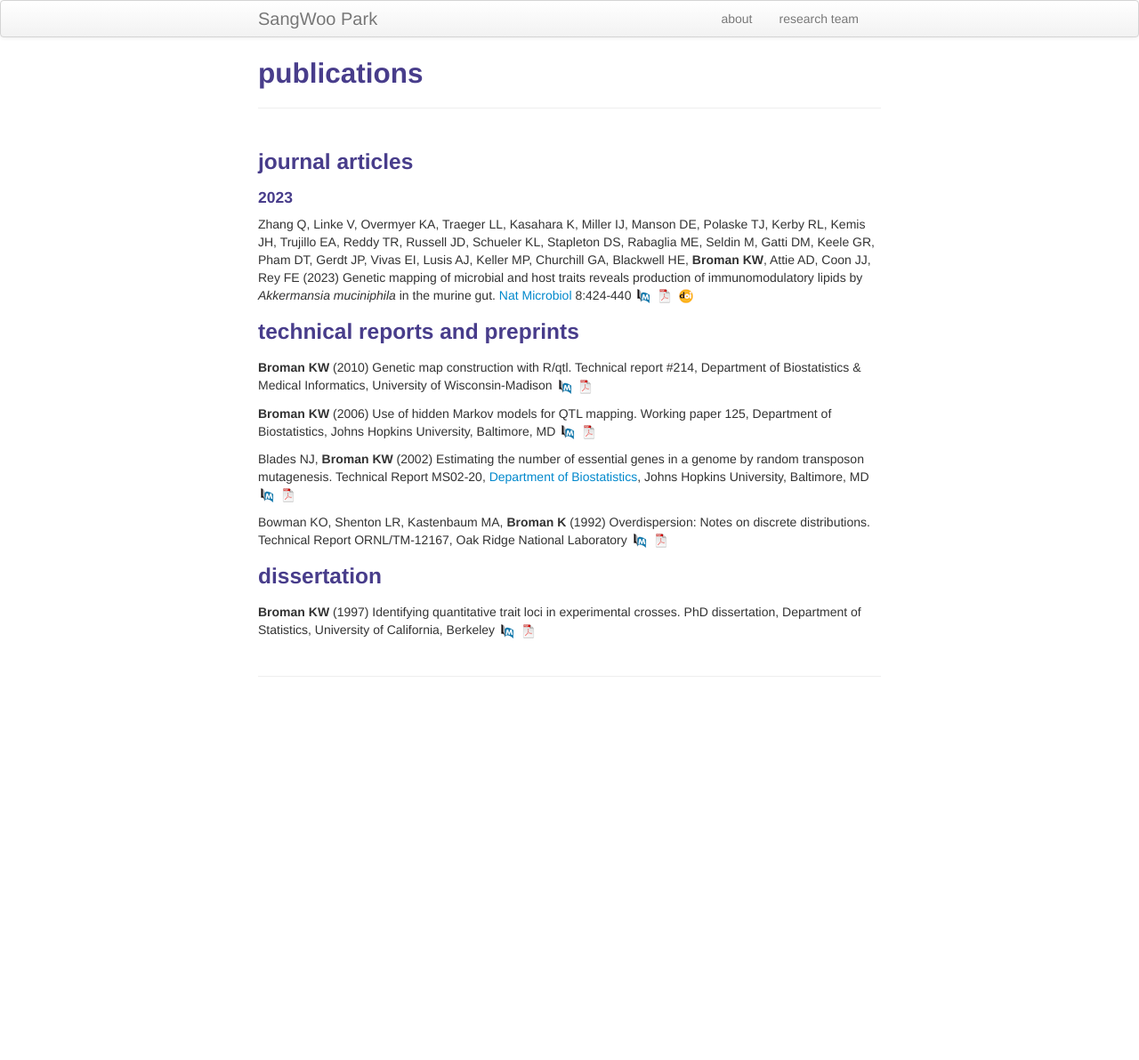
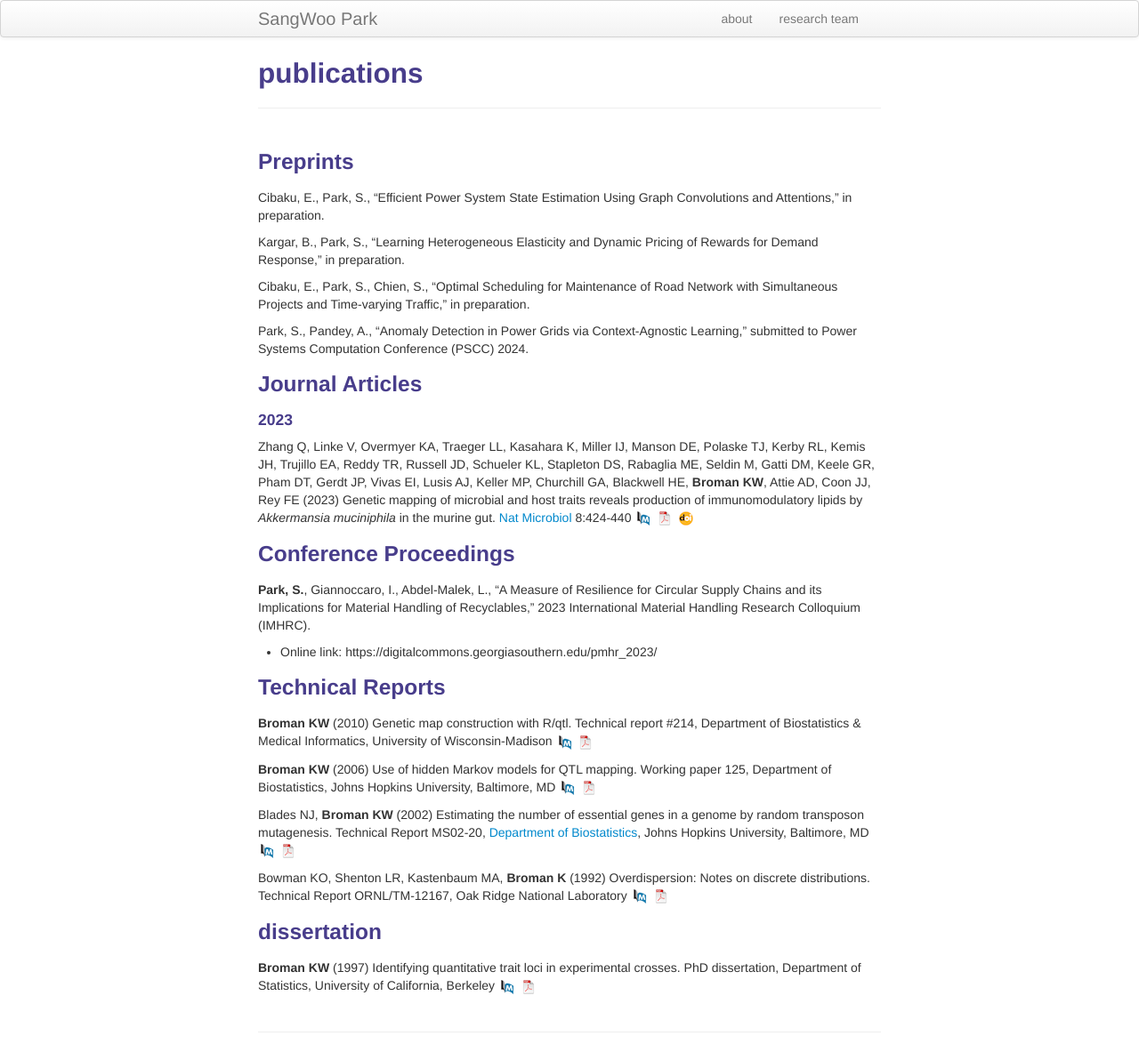
Before and after one commit to sangwoopark-njit/sangwoopark-njit.github.io, a Jekyll site: the page built from pubs.md, in a window 1280 px wide. Shown: the whole page at 89% size. Built offline with Jekyll 4.4.1, drawn with Linux system fonts in a browser that asks for light colours; before the commit the page ends 900 px from its top, so only the background shows below that.

Commit message:
Update pubs.md

```diff
--- a/pubs.md
+++ b/pubs.md
@@ -28,7 +28,17 @@ description: SangWoo Park's publications
 [![R/qtl](icons16/R-icon.png)](https://rqtl.org)
 [![doi](icons16/doi-icon.png)](https://doi.org/10.1007/978-0-387-92125-9) -->
 
-### <a name="articles"></a>journal articles
+### <a name="preprints"></a>Preprints
+Cibaku, E., Park, S., “Efficient Power System State Estimation Using Graph Convolutions and Attentions,” in preparation.
+
+Kargar, B., Park, S., “Learning Heterogeneous Elasticity and Dynamic Pricing of Rewards for Demand Response,” in preparation.
+
+Cibaku, E., Park, S., Chien, S., “Optimal Scheduling for Maintenance of Road Network with Simultaneous Projects and Time-varying Traffic,” in preparation.
+
+Park, S., Pandey, A., “Anomaly Detection in Power Grids via Context-Agnostic Learning,” submitted to Power Systems Computation Conference (PSCC) 2024.
+
+
+### <a name="articles"></a>Journal Articles
 
 #### 2023
 
@@ -46,8 +56,13 @@ immunomodulatory lipids by _Akkermansia muciniphila_ in the murine gut.
 <!-- * 171 * -->
 <!-- https://doi.org/10/jz3m -->
 
+### <a name="conference"></a>Conference Proceedings
+**Park, S.**, Giannoccaro, I., Abdel-Malek, L., “A Measure of Resilience for Circular Supply Chains and its Implications for Material Handling of Recyclables,” 2023 International Material Handling Research Colloquium (IMHRC).
+-	Online link: https://digitalcommons.georgiasouthern.edu/pmhr_2023/
 
-### <a name="techreports"></a>technical reports and preprints
+
+
+### <a name="techreports"></a>Technical Reports
 
 **Broman KW** (2010) Genetic map construction with R/qtl.  Technical report #214, Department of Biostatistics & Medical Informatics, University of Wisconsin-Madison
 [![Abstract](icons16/pubmed-icon.png)](https://www.biostat.wisc.edu/~kbroman/publications/tech214_abstract.html)
```
